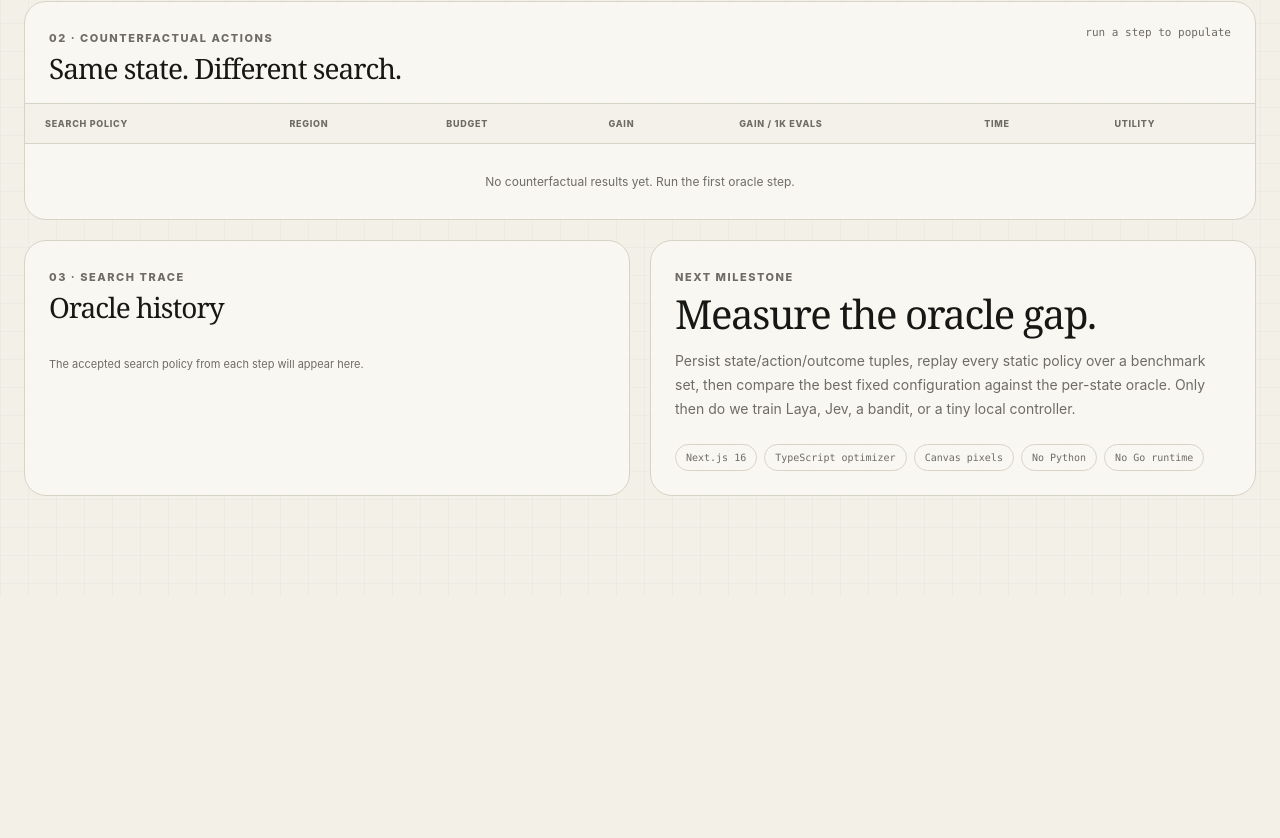
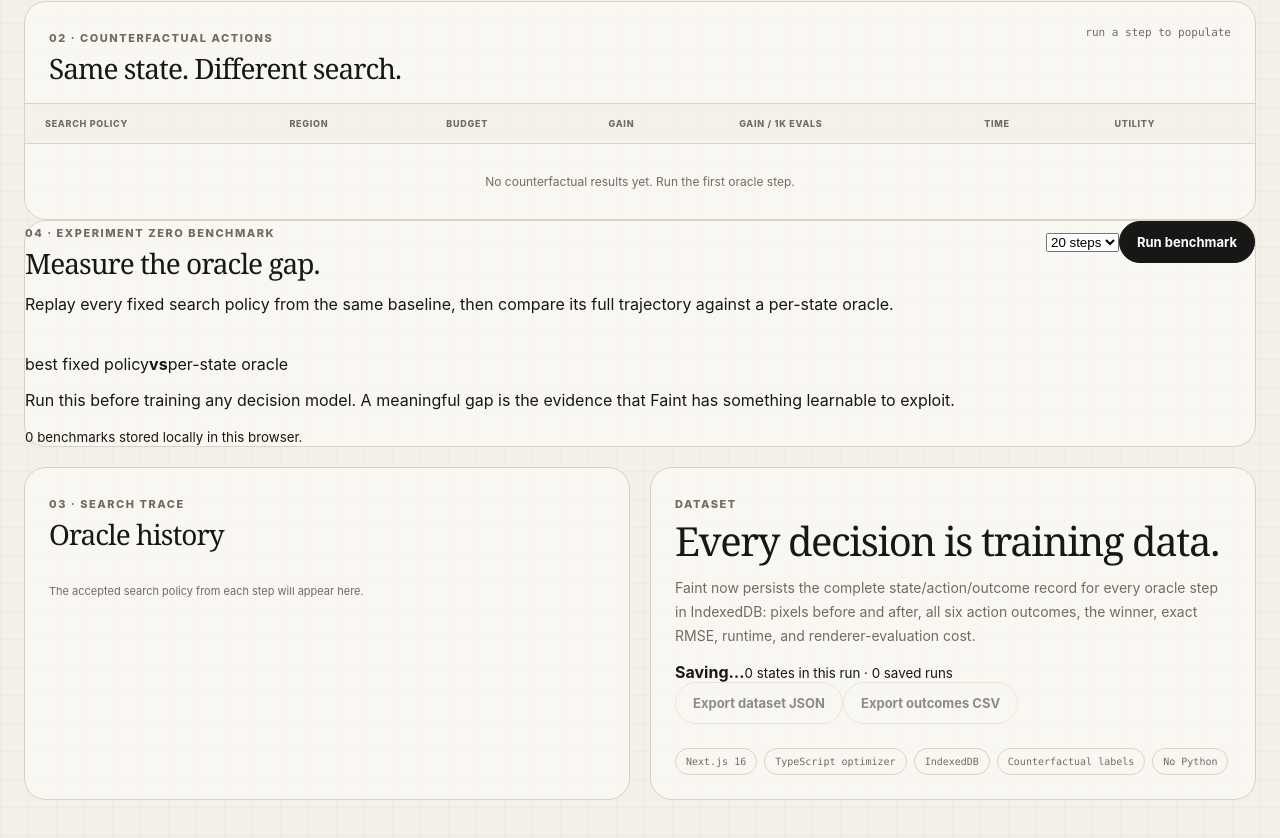
Before and after one commit to 8dazo/faint, a Next.js app: page / in a window 1280 px wide. Shown: the part 1377-2215 px from the top of the page. Before the commit the page ends 1973 px from the top, so only its background shows below. Built offline with nearby package versions, Linux system fonts and the light colour scheme.

Commit message:
feat: persist oracle traces and wire benchmark lab

```diff
--- a/components/faint-lab.tsx
+++ b/components/faint-lab.tsx
@@ -1,6 +1,15 @@
 "use client";
 
 import { ChangeEvent, useEffect, useMemo, useRef, useState } from "react";
+import { BenchmarkPanel } from "@/components/benchmark-panel";
+import {
+  ExperimentStepRecord,
+  listExperimentRuns,
+  newExperimentRun,
+  runToCsv,
+  runToSerializable,
+  saveExperimentRun,
+} from "@/lib/experiment-store";
 import {
   DEFAULT_SEARCH_CONFIGS,
   SearchResult,
@@ -66,21 +75,57 @@ function fmt(value: number, digits = 5) {
   return Number.isFinite(value) ? value.toFixed(digits) : "—";
 }
 
+function downloadText(filename: string, text: string, type: string) {
+  const blob = new Blob([text], { type });
+  const url = URL.createObjectURL(blob);
+  const anchor = document.createElement("a");
+  anchor.href = url;
+  anchor.download = filename;
+  document.body.appendChild(anchor);
+  anchor.click();
+  anchor.remove();
+  URL.revokeObjectURL(url);
+}
+
 export function FaintLab() {
   const initialTarget = useMemo(() => demoTarget(), []);
+  const initialBaseline = useMemo(() => createAverageCanvas(initialTarget, SIZE, SIZE), [initialTarget]);
   const [target, setTarget] = useState<Uint8ClampedArray>(initialTarget);
-  const [current, setCurrent] = useState<Uint8ClampedArray>(() => createAverageCanvas(initialTarget, SIZE, SIZE));
-  const [baseline, setBaseline] = useState<Uint8ClampedArray>(() => createAverageCanvas(initialTarget, SIZE, SIZE));
+  const [current, setCurrent] = useState<Uint8ClampedArray>(initialBaseline);
+  const [baseline, setBaseline] = useState<Uint8ClampedArray>(initialBaseline);
   const [results, setResults] = useState<SearchResult[]>([]);
   const [trace, setTrace] = useState<TraceRow[]>([]);
   const [step, setStep] = useState(0);
   const [running, setRunning] = useState(false);
   const [sourceName, setSourceName] = useState("synthetic landscape");
+  const [savedRunCount, setSavedRunCount] = useState(0);
+  const [persistenceState, setPersistenceState] = useState<"saving" | "saved" | "unavailable">("saving");
+  const [activeRun, setActiveRun] = useState(() =>
+    newExperimentRun("synthetic landscape", initialTarget, initialBaseline, SIZE, SIZE),
+  );
   const targetCanvas = useRef<HTMLCanvasElement>(null);
   const currentCanvas = useRef<HTMLCanvasElement>(null);
 
   useEffect(() => paintCanvas(targetCanvas.current, target), [target]);
   useEffect(() => paintCanvas(currentCanvas.current, current), [current]);
+
+  useEffect(() => {
+    let cancelled = false;
+    setPersistenceState("saving");
+    saveExperimentRun(activeRun)
+      .then(() => listExperimentRuns())
+      .then((runs) => {
+        if (cancelled) return;
+        setSavedRunCount(runs.length);
+        setPersistenceState("saved");
+      })
+      .catch(() => {
+        if (!cancelled) setPersistenceState("unavailable");
+      });
+    return () => {
+      cancelled = true;
+    };
+  }, [activeRun]);
 
   const score = useMemo(() => rmse(target, current, SIZE, SIZE), [target, current]);
   const baselineScore = useMemo(() => rmse(target, baseline, SIZE, SIZE), [target, baseline]);
@@ -94,12 +139,13 @@ export function FaintLab() {
   function reset(nextTarget = target, name = sourceName) {
     const nextBaseline = createAverageCanvas(nextTarget, SIZE, SIZE);
     setTarget(new Uint8ClampedArray(nextTarget));
-    setCurrent(nextBaseline);
+    setCurrent(new Uint8ClampedArray(nextBaseline));
     setBaseline(new Uint8ClampedArray(nextBaseline));
     setResults([]);
     setTrace([]);
     setStep(0);
     setSourceName(name);
+    setActiveRun(newExperimentRun(name, nextTarget, nextBaseline, SIZE, SIZE));
   }
 
   async function onUpload(event: ChangeEvent<HTMLInputElement>) {
@@ -129,29 +175,55 @@ export function FaintLab() {
     setRunning(true);
     let working = new Uint8ClampedArray(current);
     let workingStep = step;
-    const appended: TraceRow[] = [];
+    const appendedTrace: TraceRow[] = [];
+    const persistedSteps: ExperimentStepRecord[] = [];
 
     try {
       for (let index = 0; index < count; index++) {
         await new Promise<void>((resolve) => requestAnimationFrame(() => resolve()));
+        const stateBefore = new Uint8ClampedArray(working);
+        const scoreBefore = rmse(target, stateBefore, SIZE, SIZE);
         const outcome = runOracleStep(target, working, SIZE, SIZE, workingStep, DEFAULT_SEARCH_CONFIGS);
         working = outcome.current;
         workingStep += 1;
+        const scoreAfter = rmse(target, working, SIZE, SIZE);
+        const teacherEvaluations = outcome.results.reduce((sum, result) => sum + result.evaluations, 0);
+
         setCurrent(new Uint8ClampedArray(working));
         setResults(outcome.results);
         setStep(workingStep);
 
+        persistedSteps.push({
+          step: workingStep,
+          createdAt: new Date().toISOString(),
+          stateBefore,
+          stateAfter: new Uint8ClampedArray(working),
+          scoreBefore,
+          scoreAfter,
+          actions: outcome.results,
+          winnerConfigId: outcome.winner?.config.id ?? null,
+          totalEvaluations: teacherEvaluations,
+        });
+
         if (outcome.winner) {
-          appended.push({
+          appendedTrace.push({
             step: workingStep,
             winner: outcome.winner.config.label,
             gain: outcome.winner.gain,
-            evaluations: outcome.results.reduce((sum, result) => sum + result.evaluations, 0),
-            score: outcome.winner.after,
+            evaluations: teacherEvaluations,
+            score: scoreAfter,
           });
         }
       }
-      if (appended.length) setTrace((previous) => [...previous, ...appended]);
+
+      if (appendedTrace.length) setTrace((previous) => [...previous, ...appendedTrace]);
+      if (persistedSteps.length) {
+        setActiveRun((previous) => ({
+          ...previous,
+          steps: [...previous.steps, ...persistedSteps],
+          updatedAt: new Date().toISOString(),
+        }));
+      }
     } finally {
       setRunning(false);
     }
@@ -277,6 +349,8 @@ export function FaintLab() {
         </div>
       </section>
 
+      <BenchmarkPanel target={target} baseline={baseline} sourceName={sourceName} width={SIZE} height={SIZE} />
+
       <section className="bottom-grid">
         <div className="panel trace-panel">
           <div className="panel-head">
@@ -294,15 +368,35 @@ export function FaintLab() {
         </div>
 
         <div className="panel next-panel">
-          <span className="kicker">next milestone</span>
-          <h2>Measure the oracle gap.</h2>
+          <span className="kicker">dataset</span>
+          <h2>Every decision is training data.</h2>
           <p>
-            Persist state/action/outcome tuples, replay every static policy over a benchmark set, then compare
-            the best fixed configuration against the per-state oracle. Only then do we train Laya, Jev, a bandit,
-            or a tiny local controller.
+            Faint now persists the complete state/action/outcome record for every oracle step in IndexedDB: pixels before and after,
+            all six action outcomes, the winner, exact RMSE, runtime, and renderer-evaluation cost.
           </p>
+          <div className="dataset-status">
+            <span className={`storage-dot ${persistenceState}`} />
+            <strong>{persistenceState === "saved" ? "Persisted locally" : persistenceState === "saving" ? "Saving…" : "Storage unavailable"}</strong>
+            <small>{activeRun.steps.length} states in this run · {savedRunCount} saved runs</small>
+          </div>
+          <div className="export-actions">
+            <button
+              className="button"
+              disabled={!activeRun.steps.length}
+              onClick={() => downloadText(`faint-run-${activeRun.id}.json`, JSON.stringify(runToSerializable(activeRun), null, 2), "application/json")}
+            >
+              Export dataset JSON
+            </button>
+            <button
+              className="button"
+              disabled={!activeRun.steps.length}
+              onClick={() => downloadText(`faint-run-${activeRun.id}.csv`, runToCsv(activeRun), "text/csv")}
+            >
+              Export outcomes CSV
+            </button>
+          </div>
           <div className="stack-tags">
-            <span>Next.js 16</span><span>TypeScript optimizer</span><span>Canvas pixels</span><span>No Python</span><span>No Go runtime</span>
+            <span>Next.js 16</span><span>TypeScript optimizer</span><span>IndexedDB</span><span>Counterfactual labels</span><span>No Python</span>
           </div>
         </div>
       </section>
```
